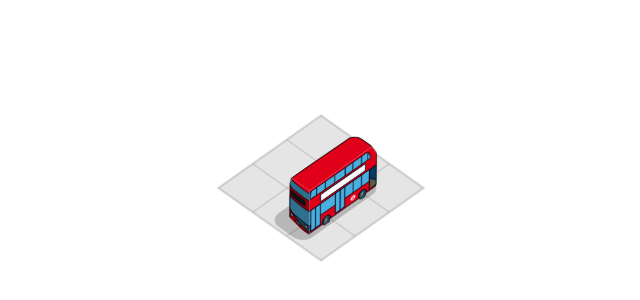
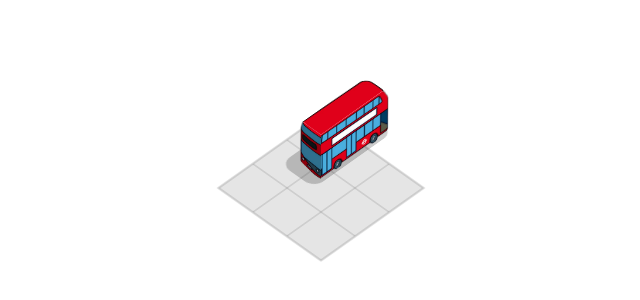
Before and after one commit to loociano/deckers, a plain HTML site: page index.html in a window 1280 px wide. Shown: the part 164-464 px from the top of the page, without its empty margins (271-911 px from the left). Drawn offline with Linux system fonts and the light colour scheme.

Commit message:
Added left rotation function.

```diff
--- a/css/main.css
+++ b/css/main.css
@@ -6,12 +6,12 @@ body {
     background-color: hsla(0,0%,0%,.1);
     background-image: -webkit-linear-gradient(hsla(0,0%,0%,.1) 2.5%, transparent 2.5%, transparent 97.5%, hsla(0,0%,0%,.1) 97.5%),
                       -webkit-linear-gradient(left, hsla(0,0%,0%,.1) 2.5%, transparent 2.5%, transparent 97.5%, hsla(0,0%,0%,.1) 97.5%);
-    background-size: 3em 3em;
+    background-size: 48px 48px;
     box-shadow: 0 0 0 .1em hsla(0,0%,0%,.2);
-    width: 9em;
-    height: 9em;
+    width: 144px;
+    height: 144px;
     left: 50%;
-    margin: -7.5em;
+    margin: -120px;
     position: absolute;
     top: 50%;
     -webkit-transform: rotateX(45deg) rotateZ(45deg);
@@ -53,8 +53,8 @@ body {
     position: relative;
     content: '';
     float: left;
-    height: 2em;
-    width: 6em;
+    height: 32px;
+    width: 96px;
     -webkit-transform-style: preserve-3d;
             transform-style: preserve-3d;
 }
@@ -65,9 +65,9 @@ body {
     background-size: 32px 65px;
     content: '';
     float: left;
-    height: 4em;
+    height: 64px;
     position: absolute;
-    width: 2em;
+    width: 32px;
     -webkit-transform: rotateX(-90deg) rotateY(-90deg) translateX(-2em) translateY(4em) translateZ(2em);
     -webkit-transform-origin: 100% 100%;
 }
@@ -78,9 +78,9 @@ body {
     background-size: 96px 65px;
     content: '';
     float: left;
-    height: 4em;
+    height: 64px;
     position: absolute;
-    width: 6em;
+    width: 96px;
     -webkit-transform: rotateX(-90deg) translateZ(2em);
     -webkit-transform-origin: 0 0;
 }
@@ -91,6 +91,6 @@ body {
     position: absolute;
     content: '';
     float: left;
-    height: 3em;
-    width: 7em;
+    height: 48px;
+    width: 112px;
 }
--- a/js/Renderer.js
+++ b/js/Renderer.js
@@ -2,8 +2,6 @@ function Renderer(){
 
 	this.busHeight = "64";
 	this.body = document.body;
-	this.bus = document.createElement("div");
-	this.shadow = document.createElement("div");
 	this.ground = document.createElement("div");
 }
 
@@ -11,7 +9,9 @@ Renderer.prototype = {
 
 	render: function(){
 		this.renderGround();
-		this.renderBus();
+		for(var i = 0; i < 1; i++){
+			this.renderBus(0, 0);
+		}
 	},
 
 	renderGround: function(){
@@ -19,14 +19,20 @@ Renderer.prototype = {
 		this.body.appendChild(this.ground);
 	},
 
-	renderBus: function(){
-		this.bus.className = "bus";
-		this.shadow.className = "shadow";
+	renderBus: function(x, y){
 
-		setTop(this.bus, "48", "64", this.busHeight);
-		setBottom(this.shadow, "12.8", "12.8", this.busHeight);
+		var bus = document.createElement("div");
+		bus.className = "bus";
 
-		this.bus.appendChild(this.shadow);
-		this.ground.appendChild(this.bus);
+		var shadow = document.createElement("div");
+		shadow.className = "shadow";
+
+		setTop(bus, x, y, this.busHeight);
+		setBottom(shadow, "12.8", "12.8", this.busHeight);
+
+		rotateLeft(bus);
+
+		bus.appendChild(shadow);
+		this.ground.appendChild(bus);
 	}
 };
--- a/js/Utils.js
+++ b/js/Utils.js
@@ -49,12 +49,13 @@ function get3dPosition(elt){
 	var array = matrix3dToArray(elt.style.transform);
 	if (array == null)
 		array = ["1", "0", "0", "0", "0", "1", "0", "0", "0", "0", "1", "0", "0", "0", "0", "1"];
+		/*matrix3d(1, 0, 0, 0, 0, 1, 0, 0, 0, 0, 1, 0, 0, 0, 0, 1)*/
 	return array;
 }
 
 /** Sets an element to the top and positions it */
 function setTop(elt, x, y, z){
-	rotateTop(elt);
+	/*rotateTop(elt);*/
 	set3dPosition(elt, x, y, z);
 }
 
@@ -72,3 +73,43 @@ function rotateTop(elt){
 function setBottom(elt, x, y, z){
 	set3dPosition(elt, -x, -y, -z);
 }
+
+function rotateLeft(elt){
+
+	var array = get3dPosition(elt);
+	if (array[0] == "1"){
+		// Bus is in 0 deg. Rotate to 90 deg
+		array[0] = "0";
+		array[1] = "-1";
+		array[4] = "1";
+		array[5] = "0";
+	} else {
+		if (array[0] == "-1"){
+			// Bus is in 180. Rotate to 270 deg.
+			array[0] = "0";
+			array[1] = "1";
+			array[4] = "-1";
+			array[5] = "0";
+		} else {
+			if (array[1] == "-1"){
+				// Bus is in 90. Rotate to 180 deg.
+				array[0] = "-1";
+				array[1] = "0";
+				array[4] = "0";
+				array[5] = "-1";
+			} else {
+				if (array[1] == "1"){
+					// Bus is in 270. Rotate to 360 deg.
+					array[0] = "1";
+					array[1] = "0";
+					array[4] = "0";
+					array[5] = "1";
+				} else {
+					console.error("Wrong bus position");
+					debugger
+				}
+			}
+		}
+	}
+	set3dPositionArray(elt, array);
+}
```
